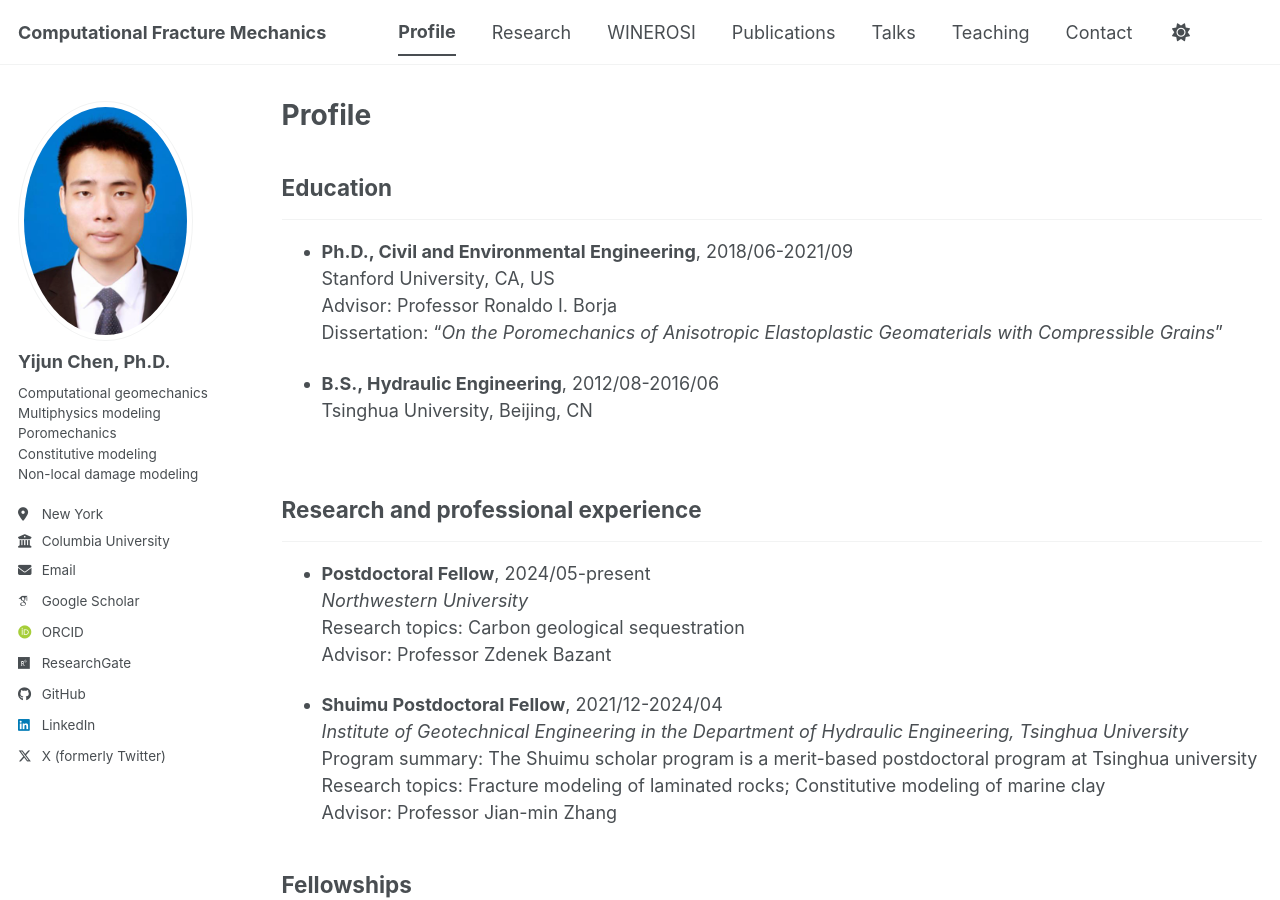
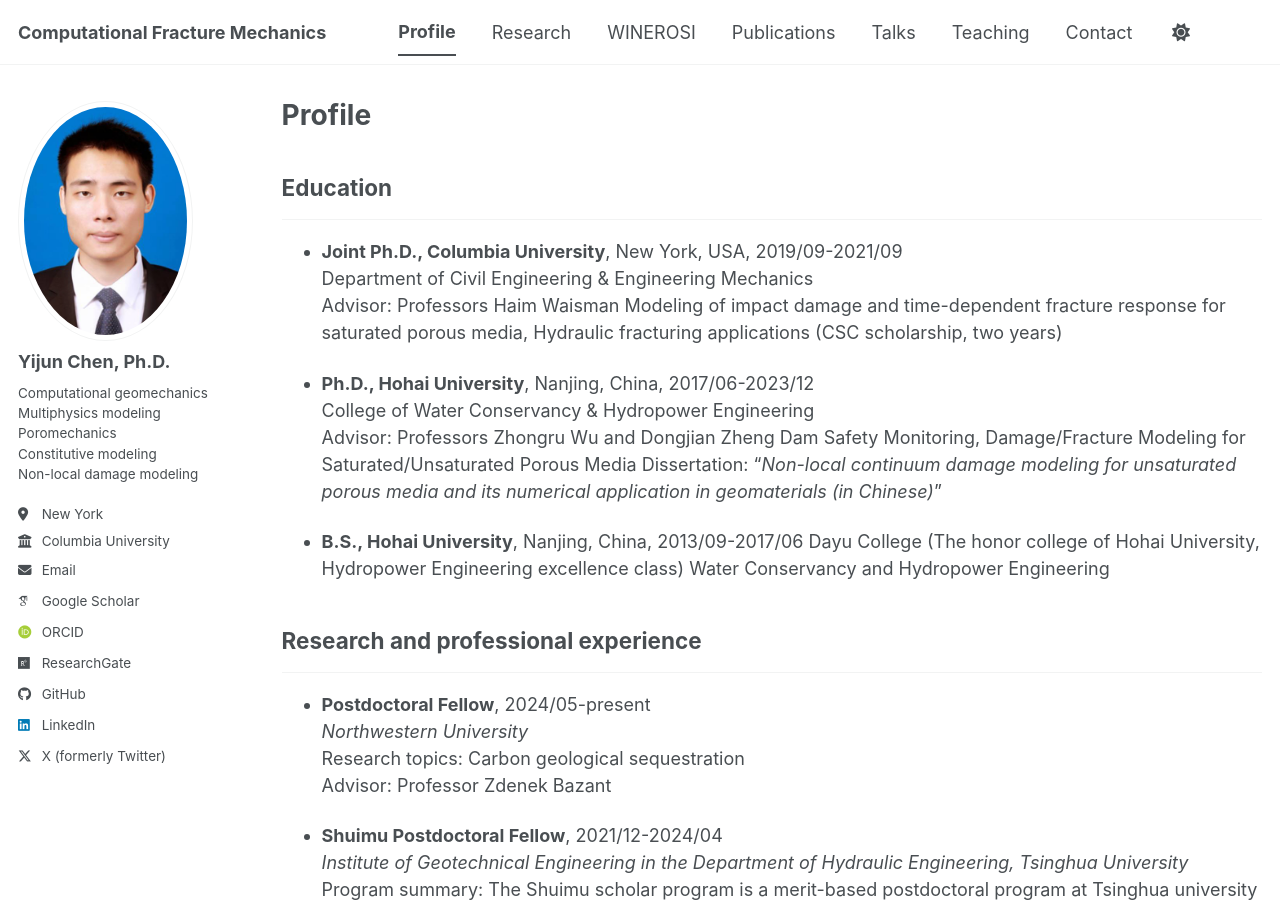
Before and after one commit to chenhhu/chenhhu.github.io, a Jekyll site: the page built from _pages/profile.md, in a window 1280 px wide and 900 px high. Built offline with Jekyll 4.4.1, drawn with Linux system fonts in a browser that asks for light colours; some web fonts are replaced; a script bundle is joined from its source files by our own code; library files that are not in the unit come from our copies.

Commit message:
Update profile.md

```diff
--- a/_pages/profile.md
+++ b/_pages/profile.md
@@ -11,13 +11,20 @@ redirect_from:
 
 ## Education
 ---
-* <b>Ph.D., Civil and Environmental Engineering</b>, 2018/06-2021/09
-  Stanford University, CA, US
-  Advisor: Professor Ronaldo I. Borja
-  Dissertation: "<i>On the Poromechanics of Anisotropic Elastoplastic Geomaterials with Compressible Grains</i>"
+* <b>Joint Ph.D., Columbia University</b>, New York, USA, 2019/09-2021/09
+  Department of Civil Engineering & Engineering Mechanics
+  Advisor: Professors Haim Waisman
+  Modeling of impact damage and time-dependent fracture response for saturated porous media, Hydraulic fracturing applications (CSC scholarship, two years)
 
-* <b>B.S., Hydraulic Engineering</b>, 2012/08-2016/06
-  Tsinghua University, Beijing, CN
+* <b>Ph.D., Hohai University</b>, Nanjing, China, 2017/06-2023/12
+  College of Water Conservancy & Hydropower Engineering
+  Advisor: Professors Zhongru Wu and Dongjian Zheng
+  Dam Safety Monitoring, Damage/Fracture Modeling for Saturated/Unsaturated Porous Media
+  Dissertation: "<i>Non-local continuum damage modeling for unsaturated porous media and its numerical application in geomaterials (in Chinese)</i>"
+
+* <b>B.S., Hohai University</b>, Nanjing, China, 2013/09-2017/06
+  Dayu College (The honor college of Hohai University, Hydropower Engineering excellence class)
+  Water Conservancy and Hydropower Engineering
 <br>
 
 ## Research and professional experience
```
